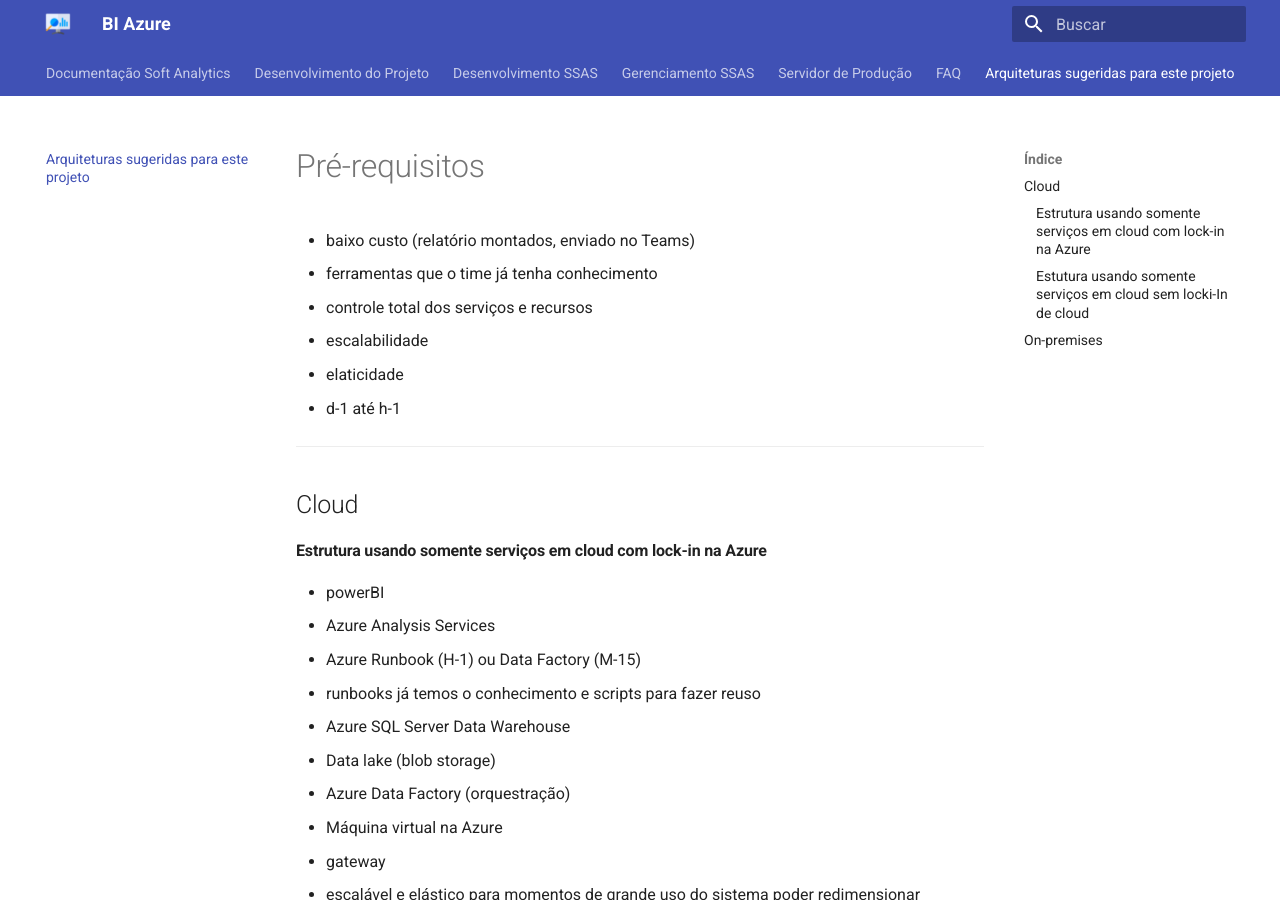
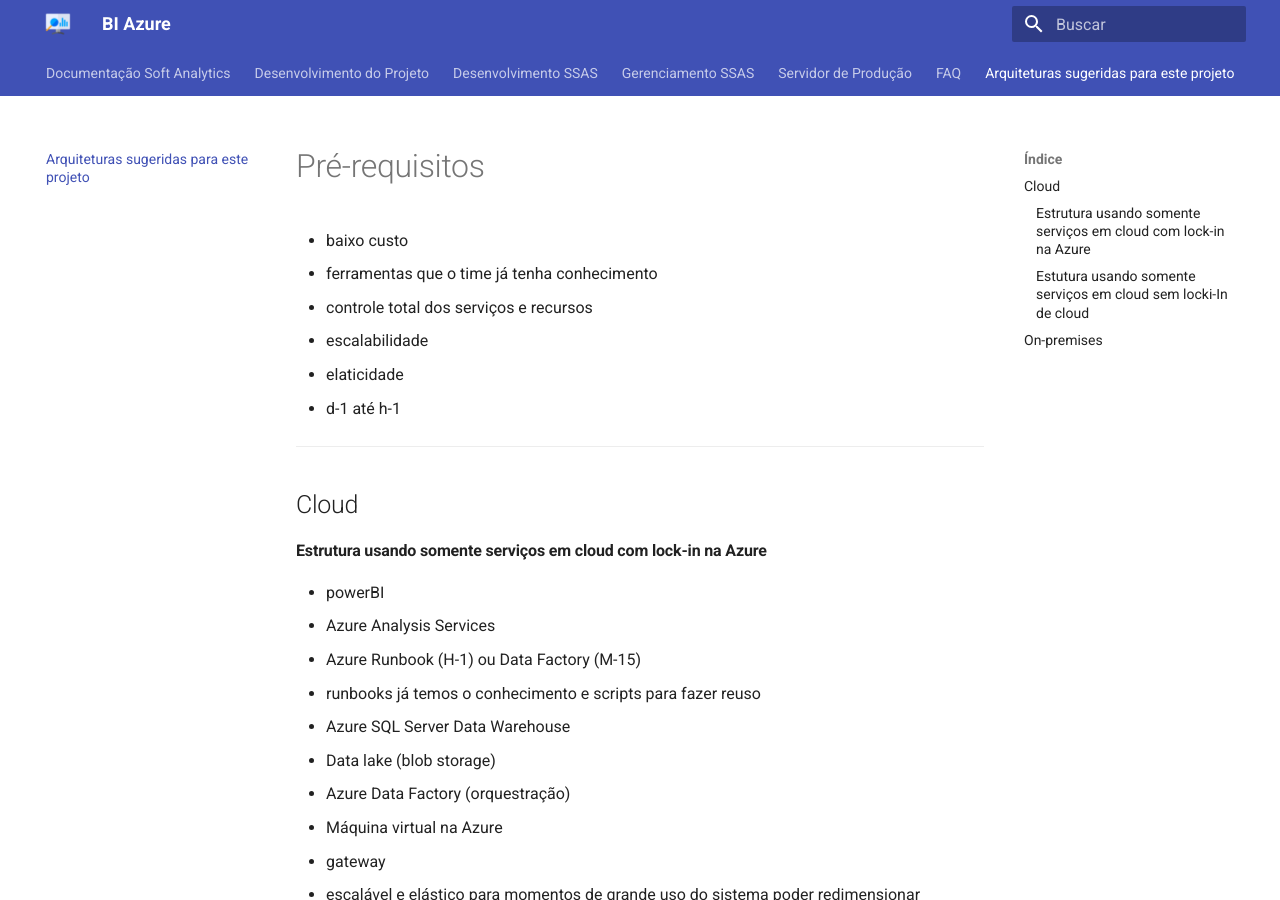
Before and after one commit to brunocampos01/automated-business-intelligence-at-azure, an MkDocs documentation site: the page built from docs/11_arquitetura_sugerida_projeto.md, in a window 1280 px wide and 900 px high. Built offline with MkDocs 1.6.1 and Material for MkDocs 9.7.7, drawn with Linux system fonts in a browser that asks for light colours.

Commit message:
Update 11_arquitetura_sugerida_projeto.md

```diff
--- a/docs/11_arquitetura_sugerida_projeto.md
+++ b/docs/11_arquitetura_sugerida_projeto.md
@@ -1,5 +1,5 @@
 # Pré-requisitos
-- baixo custo (relatório montados, enviado no Teams)
+- baixo custo
 - ferramentas que o time já tenha conhecimento
 - controle total dos serviços e recursos
 - escalabilidade
```
